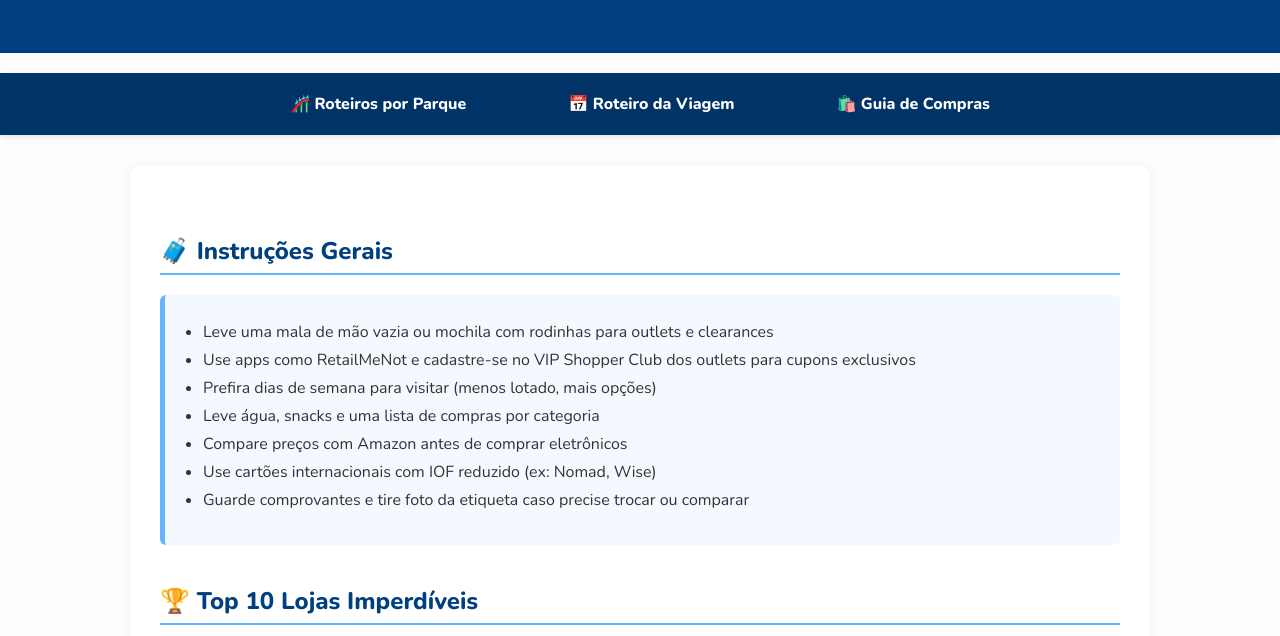
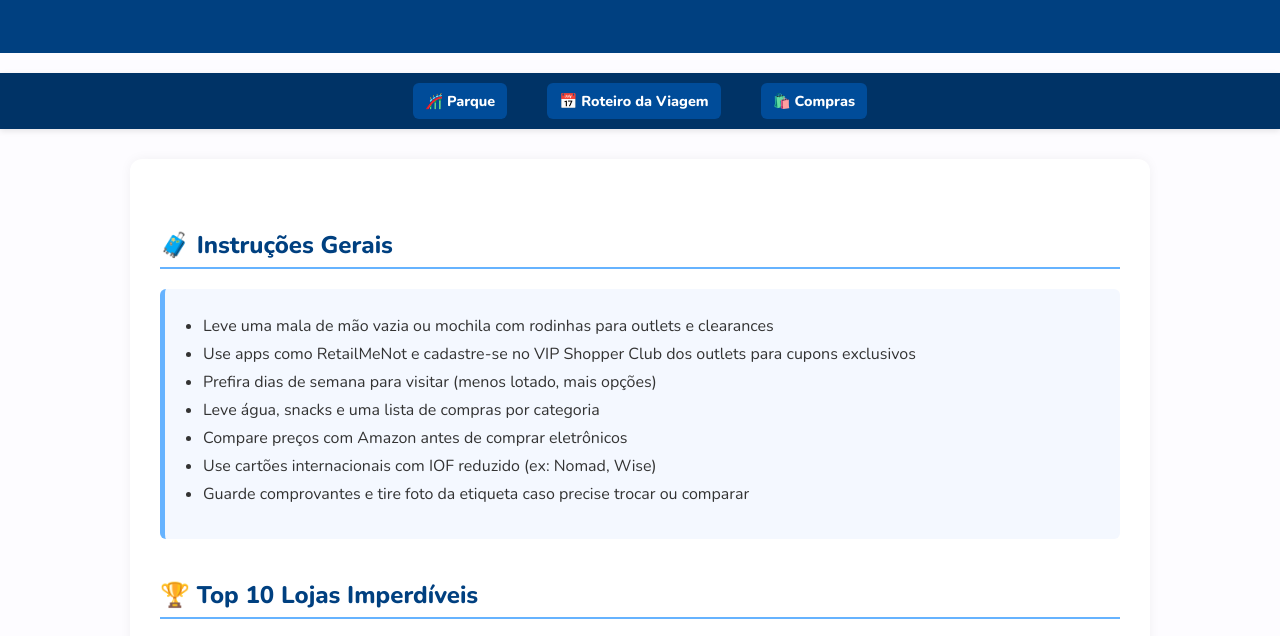
Before and after one commit to DhiegoPimenta/roteiro-disney, a plain HTML site: page compras.html in a window 1280 px wide. Shown: the part 162-798 px from the top of the page. Drawn offline with nearby package versions, Linux system fonts and the light colour scheme.

Commit message:
Update compras.html

```diff
--- a/compras.html
+++ b/compras.html
@@ -73,26 +73,46 @@
     }
      nav {
     background: #003366;
-      padding: 12px 0;
+    padding: 10px 12px;
     display: flex;
     justify-content: center;
-      gap: 40px;
+    align-items: center;
+    gap: 10px;
+    flex-wrap: nowrap;
+    overflow-x: auto;
+    -webkit-overflow-scrolling: touch;
     position: sticky;
     top: 0;
     z-index: 999;
     box-shadow: 0 2px 6px rgba(0,0,0,0.1);
+    white-space: nowrap;
   }
+
+  nav::-webkit-scrollbar {
+    display: none; /* oculta a barra de rolagem no iPhone */
+  }
+
   nav a {
     color: #fff;
     text-decoration: none;
     font-weight: bold;
-      font-size: 1rem;
-      padding: 8px 16px;
+    font-size: 0.9rem;
+    padding: 8px 12px;
     border-radius: 6px;
+    background-color: #004c99;
     transition: background 0.3s ease;
+    flex-shrink: 0;
   }
+
   nav a:hover {
-      background-color: #0055aa;
+    background-color: #005bb5;
+  }
+
+  @media (max-width: 600px) {
+    nav a {
+      font-size: 0.8rem;
+      padding: 7px 10px;
+    }
   }
   </style>
 </head>
@@ -103,9 +123,9 @@
 </header>
 
 <nav style="margin-top: 20px;">
-    <a href="index.html" style="color: white; text-decoration: none; margin: 0 15px; font-weight: bold;">🎢 Roteiros por Parque</a>
+    <a href="index.html" style="color: white; text-decoration: none; margin: 0 15px; font-weight: bold;">🎢 Parque</a>
     <a href="roteiro.html" style="color: white; text-decoration: none; margin: 0 15px; font-weight: bold;">📅 Roteiro da Viagem</a>
-    <a href="compras.html" style="color: white; text-decoration: none; margin: 0 15px; font-weight: bold;">🛍️ Guia de Compras</a>
+    <a href="compras.html" style="color: white; text-decoration: none; margin: 0 15px; font-weight: bold;">🛍️ Compras</a>
   </nav>
 
 <div class="container">
```
Lines whose indentation alone changed are shown as unchanged.
